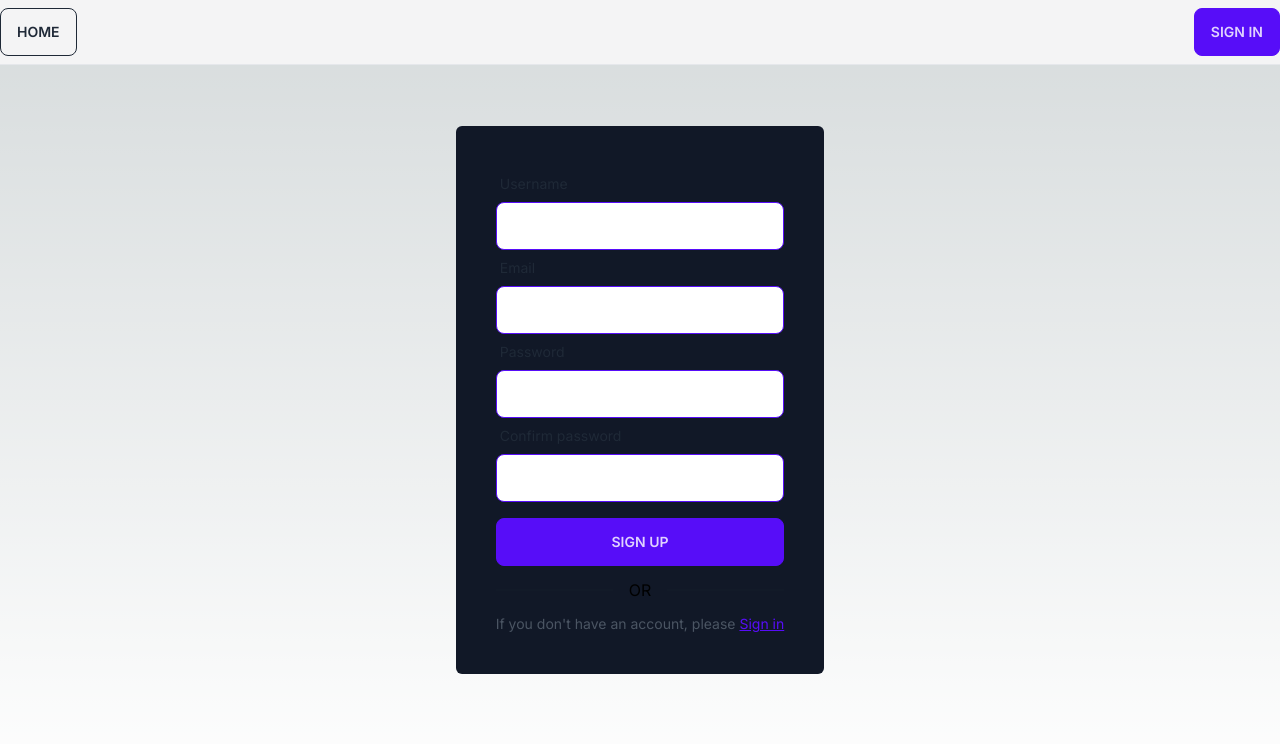
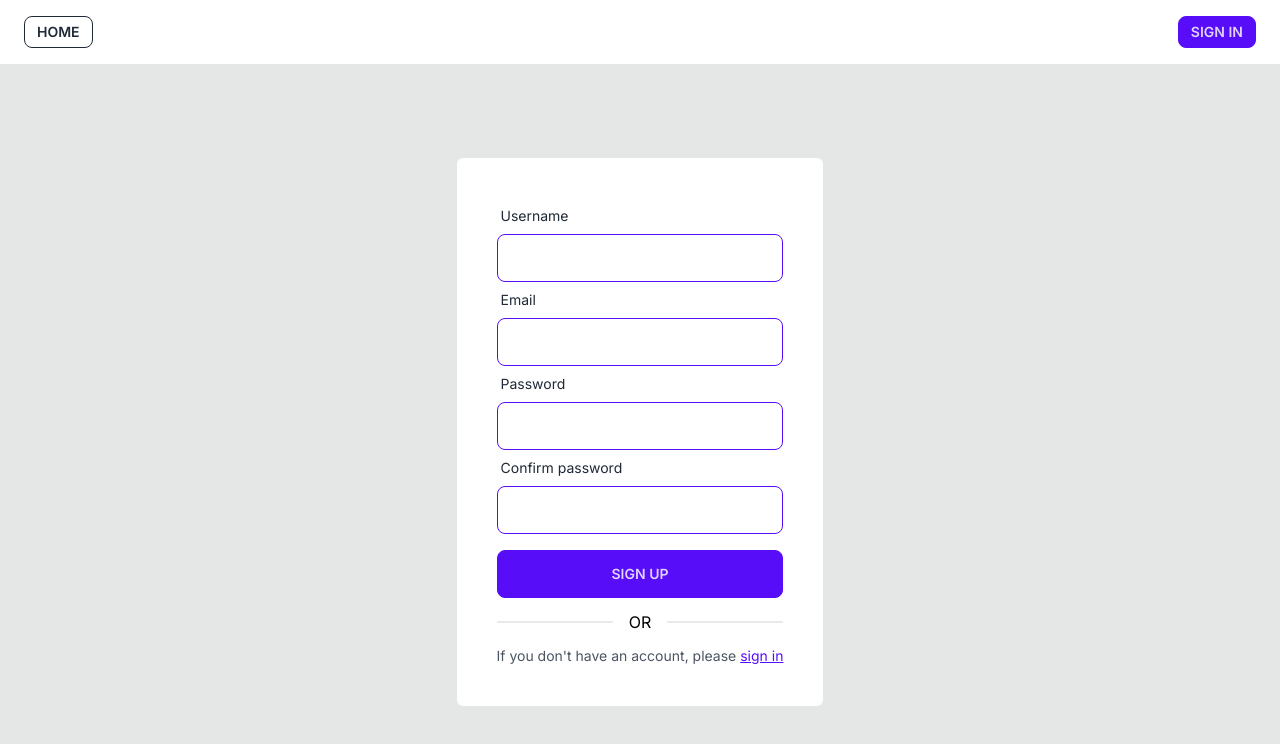
Before and after one commit to mttetc/nextauth-1, a Next.js app: page /sign-up in a window 1280 px wide. Shown: the top 744 px of the page. Built offline with nearby package versions, Linux system fonts and the light colour scheme; no server answers.

Commit message:
ui fixes

```diff
--- a/app/(auth)/layout.tsx
+++ b/app/(auth)/layout.tsx
@@ -1,7 +1,7 @@
 import { PropsWithChildren } from 'react';
 
 const AuthLayout = ({ children }: PropsWithChildren) => {
-  return <div className='bg-gray-900 p-10 rounded-md'>{children}</div>;
+  return <div className='bg-base-100 p-10 rounded-md'>{children}</div>;
 };
 
 export default AuthLayout;
--- a/app/layout.tsx
+++ b/app/layout.tsx
@@ -19,10 +19,10 @@ export default function RootLayout({
   return (
     <html lang="en">
       <body className={inter.className}>
-        <main className='h-screen flex flex-col justify-center items-center'>
+        <div className="flex flex-col min-h-screen">
           <Navbar />
-          {children}
-        </main>
+          <div className="flex-1 flex flex-col justify-center bg-base-300 p-4 md:p-10 text-center items-center">{children}</div>
+        </div>
         <ToastContainer />
       </body>
     </html>
--- a/app/page.tsx
+++ b/app/page.tsx
@@ -2,8 +2,8 @@ import Link from "next/link";
 
 export default function Home() {
   return (
-    <div>
-      <Link className="btn btn-primary" href="/admin">Open my admin</Link>
+    <div className="flex flex-col items-center py-6">
+        <Link className="btn btn-primary" href="/admin">Open my admin</Link>
     </div>
   );
 }
--- a/components/Navbar.tsx
+++ b/components/Navbar.tsx
@@ -7,15 +7,17 @@ const Navbar = async () => {
     const session = await getServerSession(authOptions);
 
     return (
-        <div className='bg-zinc-100 py-2 border-b border-s-zinc-200 fixed w-full z-10 top-0'>
-            <div className='container flex items-center justify-between m-auto px-3 sm:px-0'>
-                <Link className="btn btn-outline"  href='/'>
+        <div className="navbar bg-base-100 px-6">
+            <div className="flex-1">
+                <Link className="btn btn-outline btn-sm"  href='/'>
                     Home
                 </Link>
+            </div>
+            <div className="flex-none">
                 {session?.user ?
                     <UserAccountNav />
                     :
-                    <Link className="btn btn-primary" href='/sign-in'>
+                    <Link className="btn btn-primary btn-sm" href='/sign-in'>
                         Sign in
                     </Link>
                 }
--- a/components/UserAccountNav.tsx
+++ b/components/UserAccountNav.tsx
@@ -8,7 +8,7 @@ const UserAccountNav = () => {
     }
 
     return (
-        <button className="btn btn-primary" onClick={handleSignOut}>
+        <button className="btn btn-primary btn-sm" onClick={handleSignOut}>
             Sign out
         </button>
     )
--- a/components/form/SignInForm.tsx
+++ b/components/form/SignInForm.tsx
@@ -76,7 +76,7 @@ const SignInForm = () => {
             <p className='text-center text-sm marker:mt-2'>
                 If you don&apos;t have an account, please&nbsp;
                 <Link className="link link-primary" href='/sign-up'>
-                    Sign up
+                    sign up
                 </Link>
             </p>
         </FormProvider>
--- a/components/form/SignUpForm.tsx
+++ b/components/form/SignUpForm.tsx
@@ -113,7 +113,7 @@ const SignUpForm = () => {
             <p className='text-center text-sm text-gray-600 mt-2'>
                 If you don&apos;t have an account, please&nbsp;
                 <Link className='link link-primary' href='/sign-in'>
-                    Sign in
+                    sign in
                 </Link>
             </p>
         </FormProvider>
```
